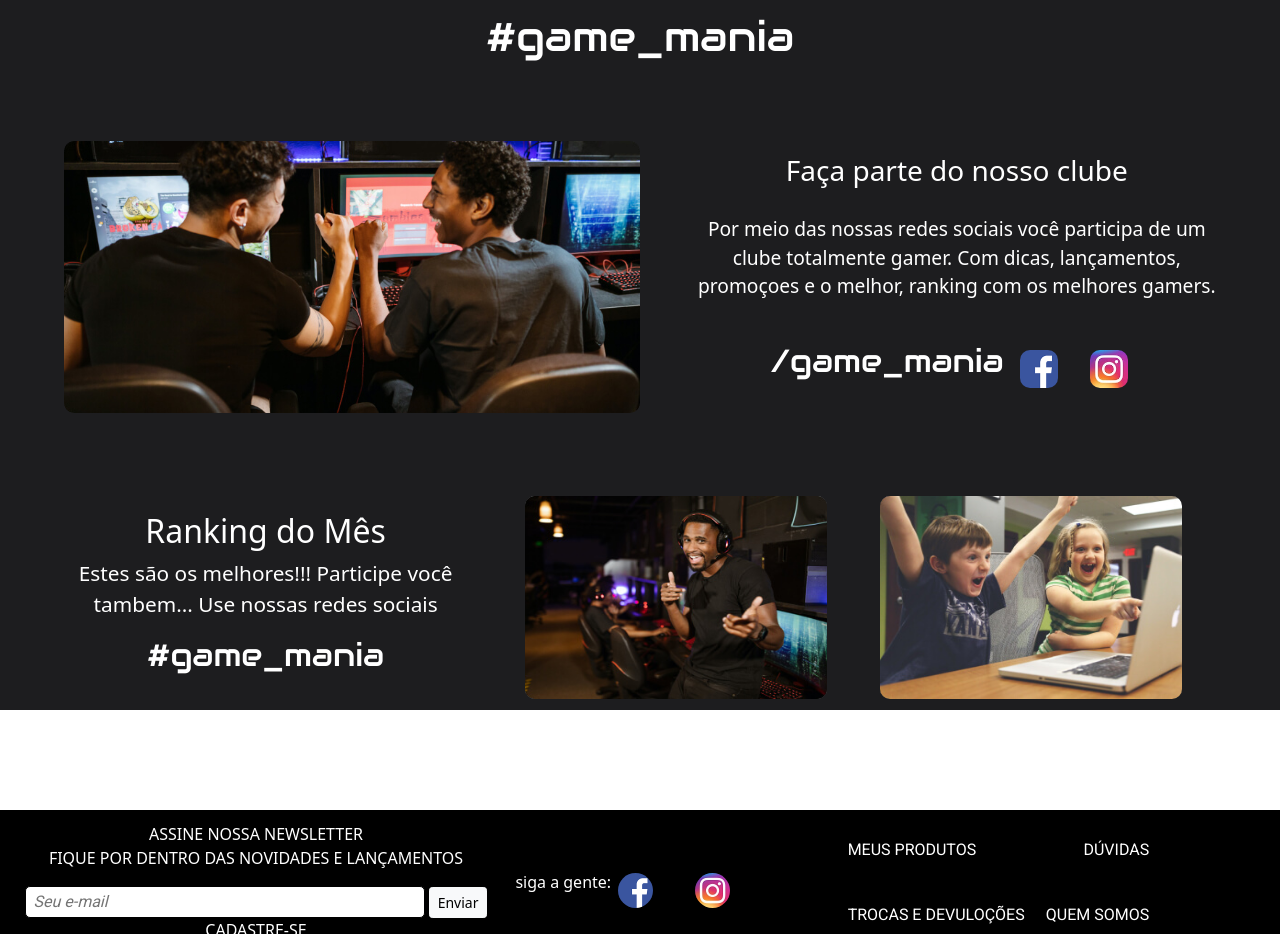
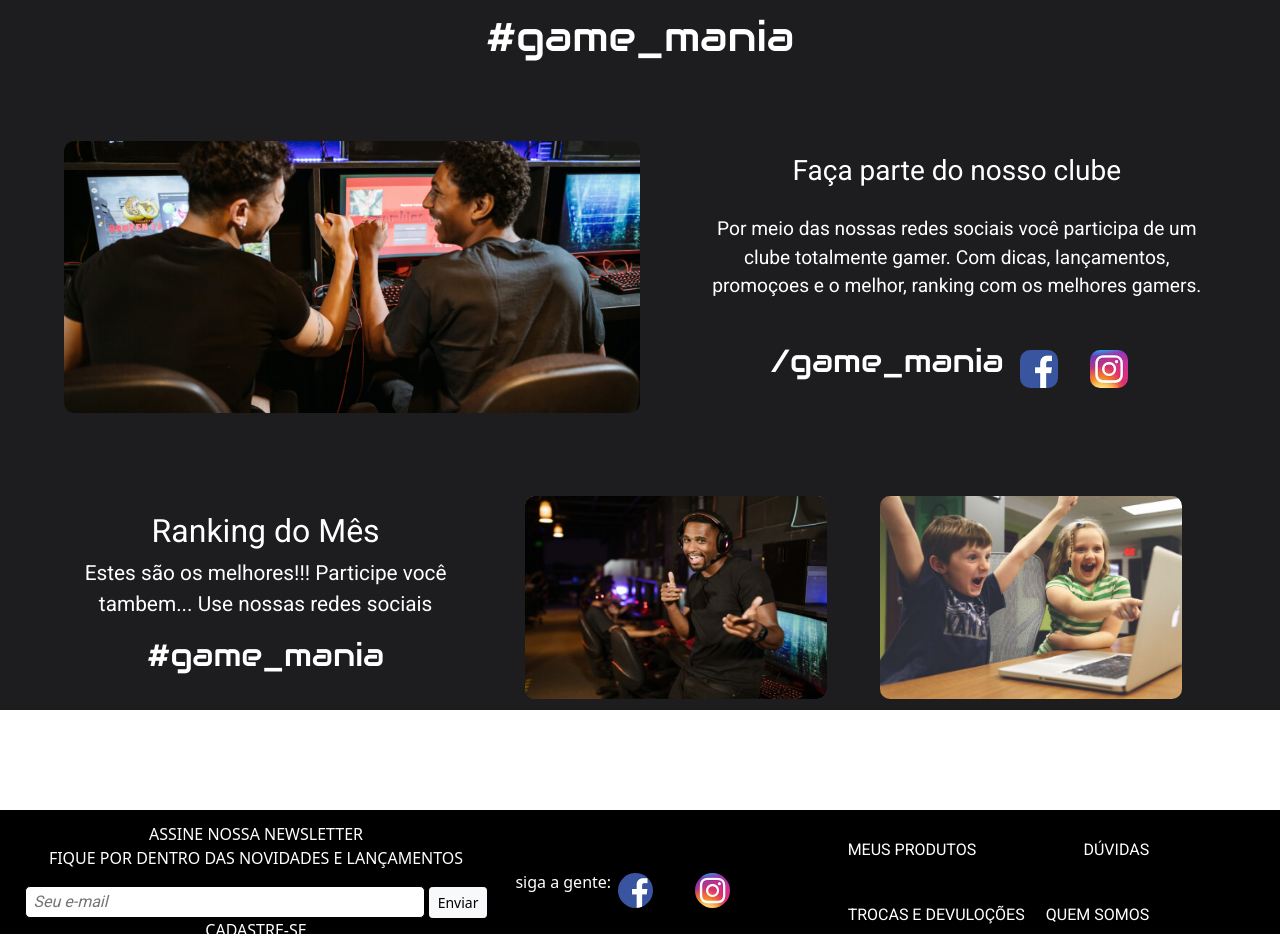
Before and after one commit to MacielDouglas/GameMania, a plain HTML site: page index.html in a window 1280 px wide. Shown: the part 2300-3234 px from the top of the page. Drawn offline with Linux system fonts and the light colour scheme.

Commit message:
feito correção no scritp js e texto no style.css

```diff
--- a/css/style.css
+++ b/css/style.css
@@ -278,7 +278,7 @@ header {
     flex-direction: column;
     text-align: center;
     justify-content: space-evenly;
-    font-family: 'Roboto' sans-serif;
+    font-family: 'Roboto', sans-serif;
     text-decoration: none;
 }
 .container_social p {
@@ -321,16 +321,16 @@ header {
     display: flex;
     flex-direction: column;
     text-align: center;
-    font-family: 'Roboto' sans-serif;
+    font-family: 'Roboto', sans-serif;
     text-decoration: none;
 }
 
 .ranking h3 {
-  font-family: 'Roboto' sans-serif;
+  font-family: 'Roboto', sans-serif;
   font-size: 200%;
 }
 .ranking p {
-  font-family: 'Roboto' sans-serif;
+  font-family: 'Roboto', sans-serif;
   font-size: 130%;
 }
 .ranking a {text-decoration: none;}
--- a/index.html
+++ b/index.html
@@ -401,9 +401,9 @@
 
   </footer>
 
+  <script src="js/script.js"></script>
+
+</body>
 
 
-</body>
-<script src="js/script.js"></script>
-
 </html>
```
